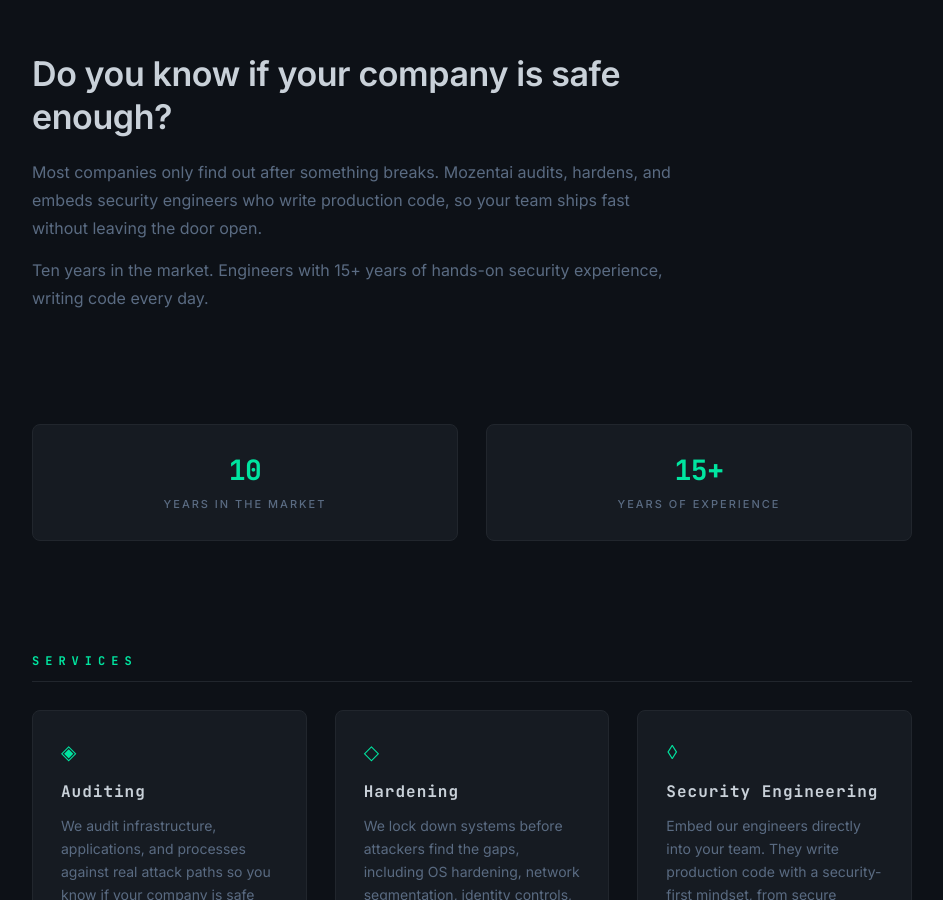
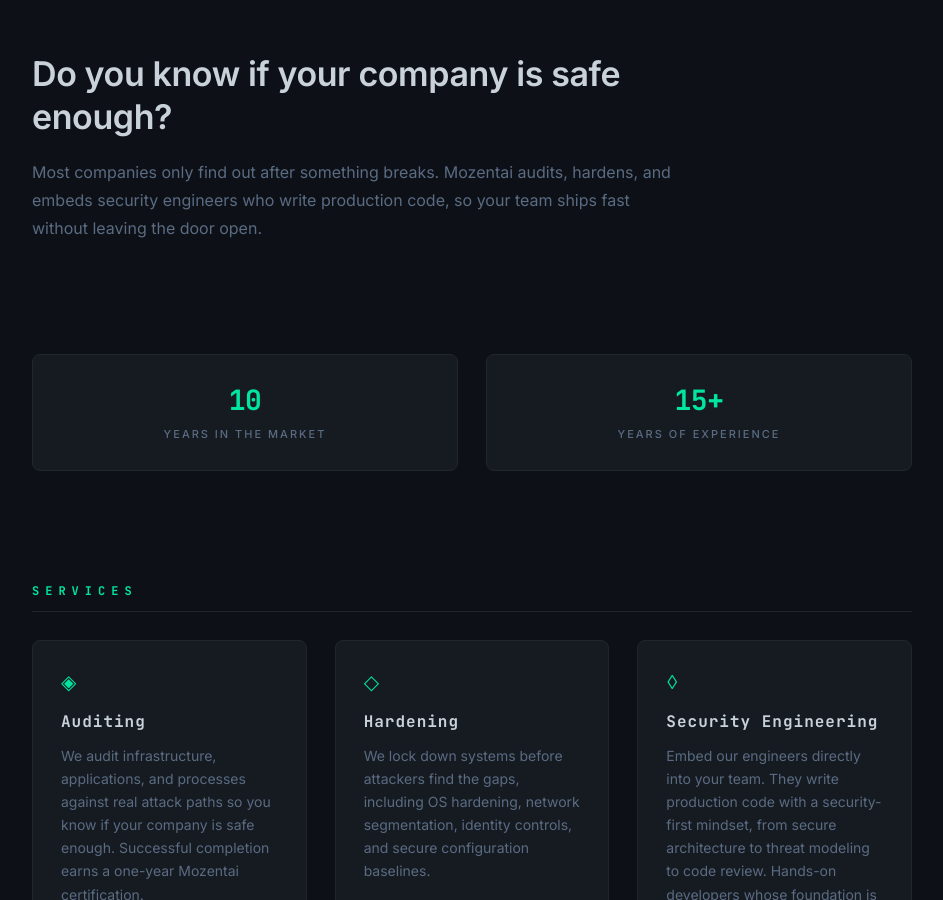
Before and after one commit to Mozentai/mozentai.com, a Jekyll site: the page built from index.md, in a window 1280 px wide and 900 px high, scrolled down 927 px. Shown: the whole window, without its empty margins (168-1111 px from the left). Built offline with Jekyll 4.4.1, drawn with Linux system fonts in a browser that asks for light colours.

Commit message:
Remove redundant experience line from pitch, stats cards cover it.

```diff
--- a/_data/pitch.yml
+++ b/_data/pitch.yml
@@ -1,3 +1,2 @@
 question: Do you know if your company is safe enough?
 body: Most companies only find out after something breaks. Mozentai audits, hardens, and embeds security engineers who write production code, so your team ships fast without leaving the door open.
-experience: Ten years in the market. Engineers with 15+ years of hands-on security experience, writing code every day.
--- a/_includes/pitch.html
+++ b/_includes/pitch.html
@@ -1,5 +1,4 @@
 <section class="section pitch reveal" id="pitch">
   <h2 class="pitch-question">{{ site.data.pitch.question }}</h2>
   <p class="pitch-body">{{ site.data.pitch.body }}</p>
-  <p class="pitch-body">{{ site.data.pitch.experience }}</p>
 </section>
```
